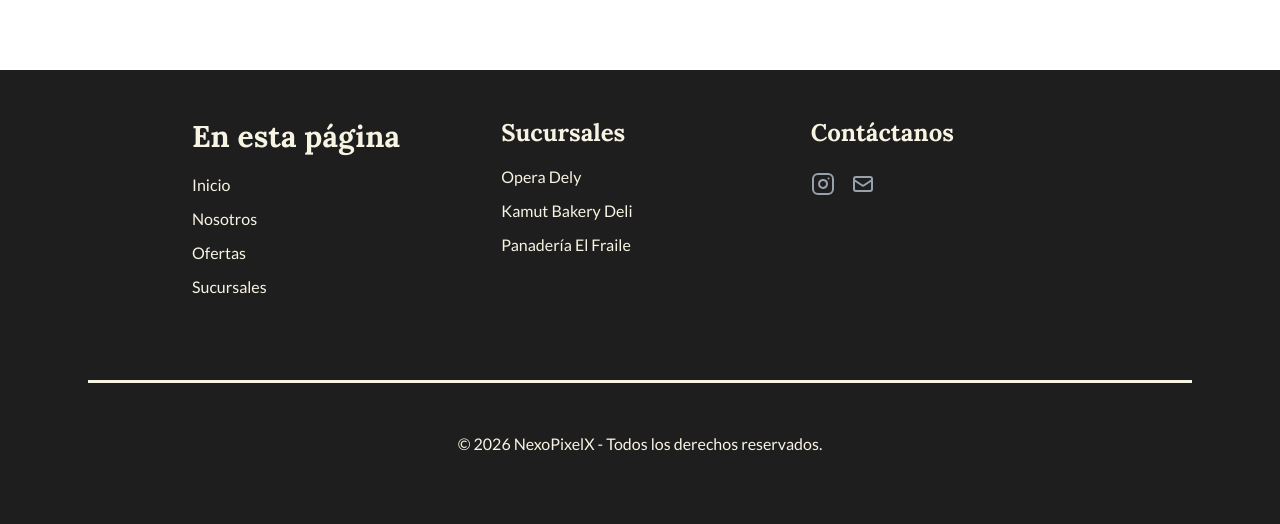
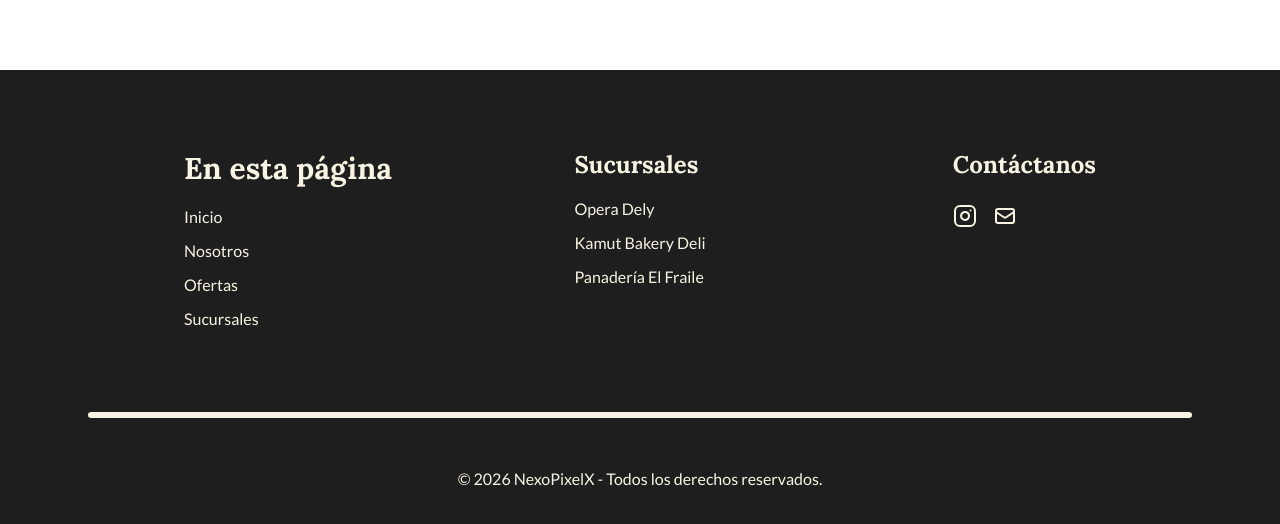
Before and after one commit to NexoPixel-X-Enterprise/panaderia, a Next.js app: page / in a window 1280 px wide. Shown: the part 2552-3076 px from the top of the page. Built offline with nearby package versions, Linux system fonts and the light colour scheme.

Commit message:
Arreglos en la cuadricula de las columnas, en los link de los iconos y en la apariencia de la barra decorativa inferior

```diff
--- a/src/components/layout/footer.tsx
+++ b/src/components/layout/footer.tsx
@@ -19,8 +19,8 @@ const MailIcon = () => (
 
 {/*Arreglo para los iconos svg*/}
 const socialLinks = [
-  { name: 'Instagram', href: 'https://instagram.com', icon: <InstagramIcon /> },
-  { name: 'Correo electrónico', href: 'mailto:nexopixelx@egmail.com', icon: <MailIcon /> },
+  { name: 'Instagram', href: 'https://www.instagram.com/nexopixel_25', icon: <InstagramIcon /> },
+  { name: 'Correo electrónico', href: 'https://mail.google.com/mail/?view=cm&fs=1&to=nexopixelx@gmail.com', icon: <MailIcon /> },
 ];
 
 {/*Arreglo para los vinculos de la columna de columna izquieda*/}
@@ -39,11 +39,11 @@ export default function Footer() {
         whileInView={{ opacity: 1 }}
         viewport={{ once: false }}
         transition={{ duration: 1, ease: "easeOut" }}
-        className="container mx-auto px-6 py-12 max-w-6xl"
+        className="container mx-auto px-6 py-12 max-w-6xl mt-8"
       >
         {/*Cuadricula de las columnas*/}
-        <div className="max-w-4xl mx-auto grid grid-cols-1 md:grid-cols-3 gap-8 text-center md:text-left">
-          <aside>
+        <div className="w-full md:px-12 lg:px-24 grid grid-cols-1 md:grid-cols-3 gap-8 text-center md:text-left">
+          <aside className="w-max mx-auto md:mx-0 md:justify-self-start">
             <h2>En esta página</h2>
             <nav className="flex flex-col gap-2">
               {/*Panel de navegación izquierdo -> esto remplaza la versión anterior*/}
@@ -56,7 +56,7 @@ export default function Footer() {
             </nav>
           </aside>
 
-          <main>
+          <main className="w-max mx-auto md:justify-self-center">
             <h3>Sucursales</h3>
             <ul className="flex flex-col gap-2">
               <li>Opera Dely</li>
@@ -65,11 +65,18 @@ export default function Footer() {
             </ul>
           </main>
 
-          <aside>
+          <aside className="w-max mx-auto md:mx-0 md:justify-self-end">
             <h3>Contáctanos</h3>
             <div className="flex justify-center md:justify-start space-x-4 pt-2">
               {socialLinks.map((link) => (
-                <a key={link.name} href={link.href} className="text-gray-400 hover:text-[#D6B58B] transition-colors" aria-label={link.name}>
+                <a
+                  key={link.name}
+                  href={link.href}
+                  target="_blank"
+                  rel="noopener noreferrer"
+                  className="hover:text-[#CDA592] transition-colors"
+                  aria-label={link.name}
+                >
                   {link.icon}
                 </a>
               ))}
@@ -78,7 +85,7 @@ export default function Footer() {
         </div>
 
         {/*Linea de separación*/}
-        <div className="mt-20 h-[3px] bg-foreground text-center mb-12"> </div>
+        <div className="mt-20 h-[6px] bg-foreground text-center mb-12 rounded-full"> </div>
 
         <p className = "text-center mb-8">
           &copy; {new Date().getFullYear()} NexoPixelX - Todos los derechos reservados.
```
